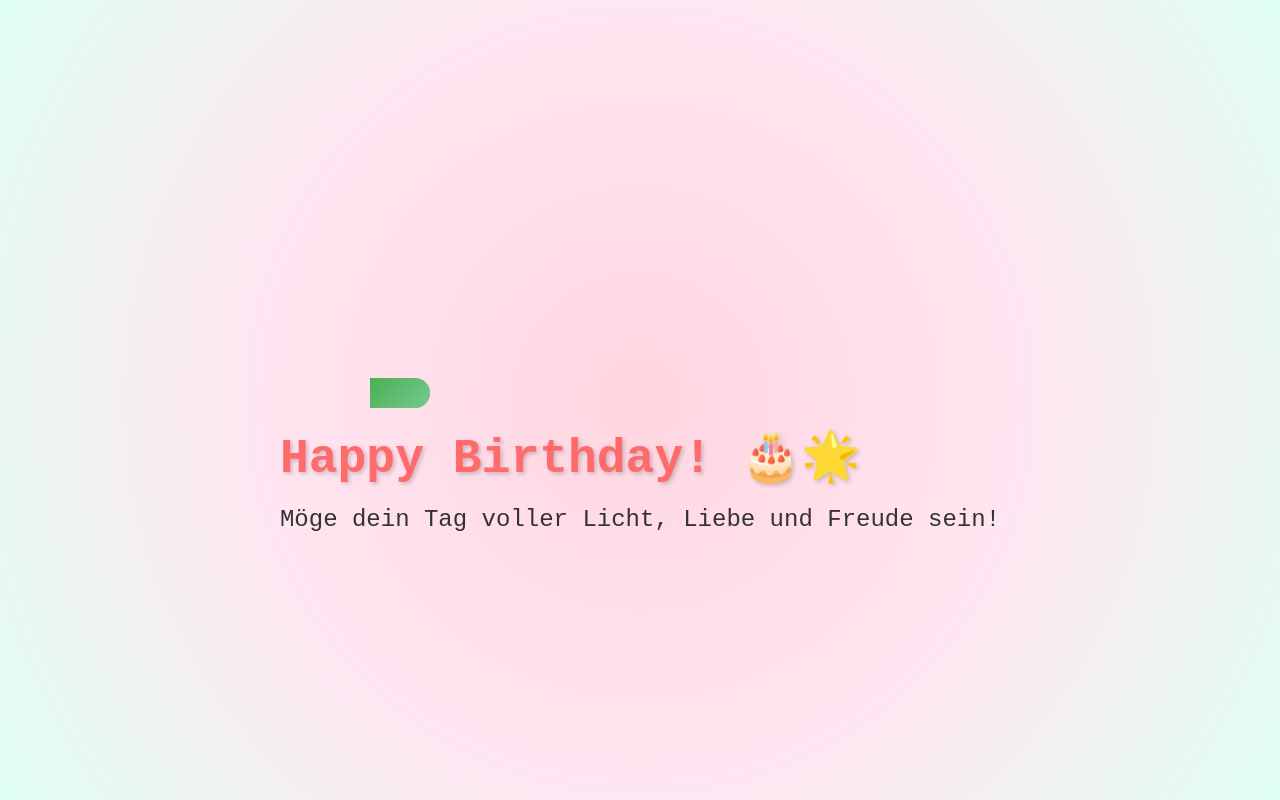
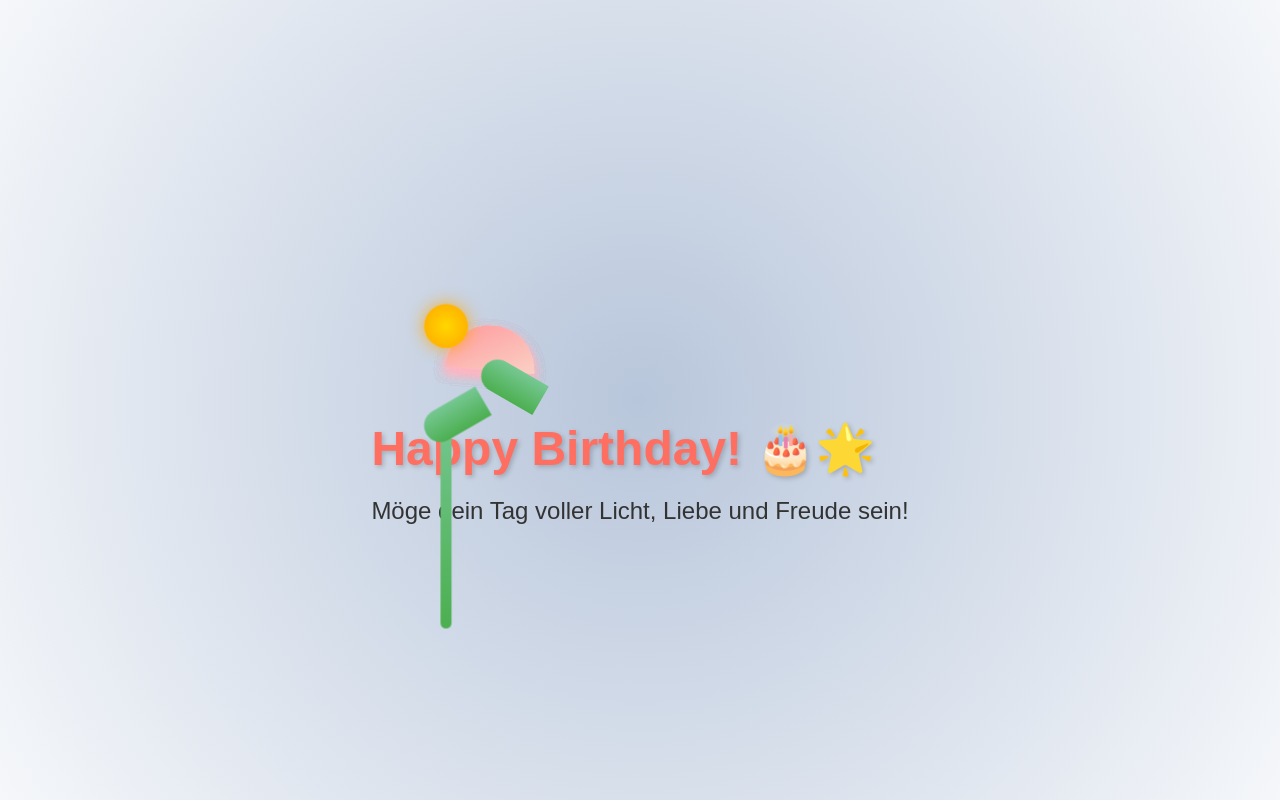
Before and after one commit to yLimits/michii, a plain HTML site: page index.html in a window 1280 px wide. Drawn offline with Linux system fonts and the light colour scheme.

Commit message:
Update styles.css

```diff
--- a/styles.css
+++ b/styles.css
@@ -1,125 +1,133 @@
-/* Allgemeines Styling */
+/* Allgemeine Stile */
 body {
   margin: 0;
   padding: 0;
   display: flex;
-  flex-direction: column;
   justify-content: center;
   align-items: center;
+  flex-direction: column;
   height: 100vh;
-  font-family: 'Courier New', monospace;
-  background: radial-gradient(circle, #f5c1e6, #fcf8e8, #d0f4de);
+  background: radial-gradient(circle at center, #b8c6db, #f5f7fa);
+  font-family: 'Arial', sans-serif;
   overflow: hidden;
-  animation: bgPulse 10s infinite alternate;
-}
-
-@keyframes bgPulse {
-  0% { background: radial-gradient(circle, #f5c1e6, #fcf8e8, #d0f4de); }
-  100% { background: radial-gradient(circle, #ffd6e0, #ffe5f1, #e0fff4); }
 }
 
 h1 {
-  font-size: 3em;
-  color: #ff6b6b;
+  font-size: 3rem;
   margin: 20px 0;
-  text-shadow: 2px 2px 4px rgba(0, 0, 0, 0.2);
+  color: #ff6f61;
+  text-shadow: 2px 2px 5px rgba(0, 0, 0, 0.2);
+  animation: fadeIn 3s ease-in-out;
 }
 
-p.message {
-  font-size: 1.5em;
+.message {
+  font-size: 1.5rem;
   color: #333;
   text-align: center;
-  margin: 10px 0;
+  margin-top: 10px;
 }
 
 /* Blume */
-.flower-container {
-  display: flex;
-  justify-content: center;
-  align-items: center;
-  margin: 20px;
-  animation: float 4s infinite ease-in-out;
-}
-
 .flower {
   position: relative;
   width: 150px;
   height: 150px;
-  animation: rotate 10s linear infinite;
+  animation: bloom 5s ease-in-out infinite alternate;
 }
 
-/* Blütenblätter */
-.flower-petal {
+.petals {
+  position: absolute;
+  top: 50%;
+  left: 50%;
+  transform: translate(-50%, -50%);
+}
+
+.petal {
   position: absolute;
   width: 80px;
   height: 40px;
-  background: linear-gradient(135deg, #ff9a9e, #fecfef);
+  background: linear-gradient(to bottom right, #ff9a9e, #fad0c4);
   border-radius: 50px 50px 0 0;
   transform-origin: bottom center;
   box-shadow: 0 5px 10px rgba(255, 182, 193, 0.5);
+  animation: sway 4s infinite ease-in-out;
 }
 
-.petal-1 { transform: rotate(0deg) translateY(-40px); }
-.petal-2 { transform: rotate(72deg) translateY(-40px); }
-.petal-3 { transform: rotate(144deg) translateY(-40px); }
-.petal-4 { transform: rotate(216deg) translateY(-40px); }
-.petal-5 { transform: rotate(288deg) translateY(-40px); }
+.petal:nth-child(1) { transform: rotate(0deg); }
+.petal:nth-child(2) { transform: rotate(60deg); }
+.petal:nth-child(3) { transform: rotate(120deg); }
+.petal:nth-child(4) { transform: rotate(180deg); }
+.petal:nth-child(5) { transform: rotate(240deg); }
+.petal:nth-child(6) { transform: rotate(300deg); }
 
-/* Blütenzentrum */
-.flower-center {
+.center {
   position: absolute;
-  width: 50px;
-  height: 50px;
-  background: radial-gradient(circle, #ffce67, #ffb347);
+  top: 50%;
+  left: 50%;
+  width: 40px;
+  height: 40px;
+  background: radial-gradient(circle, #ffd700, #ffa500);
   border-radius: 50%;
-  box-shadow: 0 0 15px rgba(255, 193, 7, 0.8);
+  transform: translate(-50%, -50%);
+  box-shadow: 0 0 15px rgba(255, 165, 0, 0.8);
 }
 
 /* Stängel */
-.flower-stem {
-  position: relative;
+.stem {
+  position: absolute;
   width: 10px;
   height: 200px;
-  background: linear-gradient(180deg, #76c893, #4caf50);
+  background: linear-gradient(to bottom, #76c893, #4caf50);
   border-radius: 5px;
   margin: 0 auto;
-  animation: sway 3s infinite ease-in-out;
+  top: 100%;
+  left: 50%;
+  transform: translateX(-50%);
+  animation: grow 5s ease-in-out infinite alternate;
 }
 
 /* Blätter */
+.leaves {
+  position: absolute;
+  top: 75%;
+  left: 50%;
+  transform: translateX(-50%);
+}
+
 .leaf {
   position: absolute;
   width: 60px;
   height: 30px;
-  background: linear-gradient(135deg, #76c893, #4caf50);
+  background: linear-gradient(to bottom, #76c893, #4caf50);
   border-radius: 30px 0 0 30px;
   transform-origin: right center;
 }
 
-.leaf-left {
-  transform: rotate(-30deg);
-  top: 50px;
-  left: -50px;
+.leaf:nth-child(1) {
+  transform: rotate(-30deg) translateX(-30px);
 }
 
-.leaf-right {
-  transform: rotate(30deg);
-  top: 100px;
-  right: -50px;
+.leaf:nth-child(2) {
+  transform: rotate(30deg) translateX(30px);
 }
 
 /* Animationen */
-@keyframes rotate {
-  0% { transform: rotate(0deg); }
-  100% { transform: rotate(360deg); }
+@keyframes bloom {
+  0% { transform: scale(0.9); }
+  100% { transform: scale(1.1); }
 }
 
-@keyframes float {
-  0%, 100% { transform: translateY(0); }
-  50% { transform: translateY(-20px); }
+@keyframes grow {
+  0% { height: 150px; }
+  100% { height: 200px; }
 }
 
 @keyframes sway {
   0%, 100% { transform: rotate(0deg); }
-  50% { transform: rotate(5deg); }
+  50% { transform: rotate(10deg); }
 }
+
+@keyframes fadeIn {
+  0% { opacity: 0; }
+  100% { opacity: 1; }
+}
```
